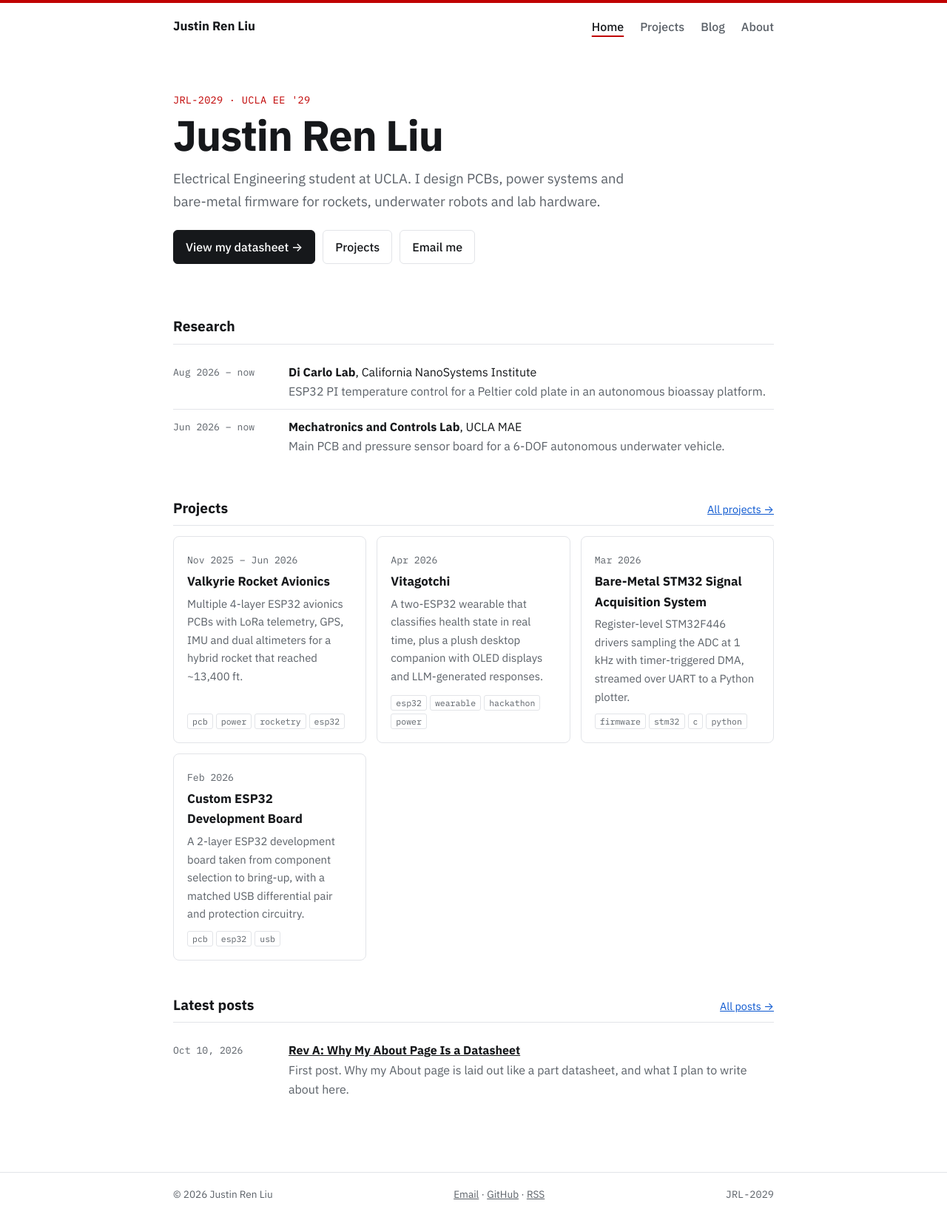
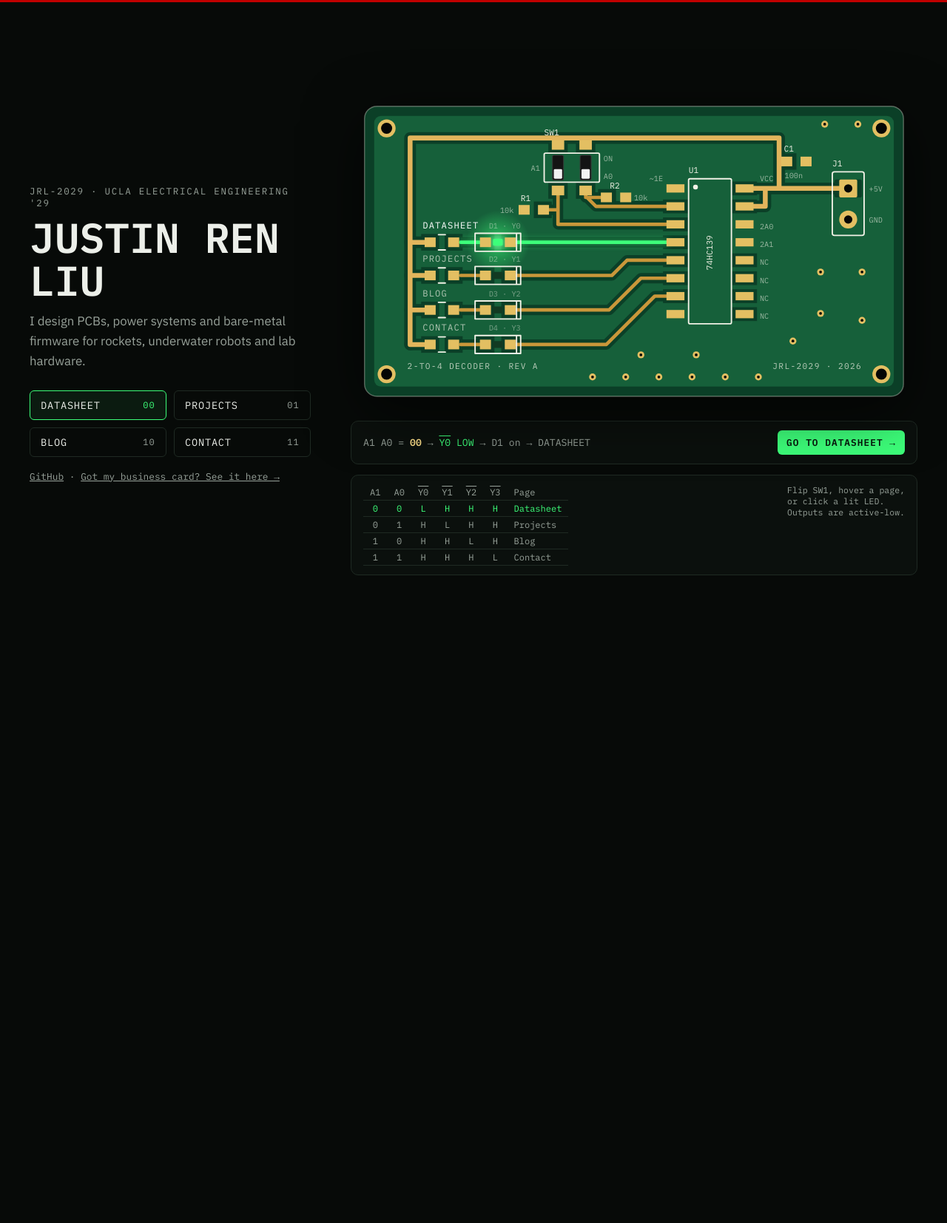
Before and after one commit to 25liujustin1/25liujustin1.github.io, a Jekyll site: the page built from index.html, in a window 1280 px wide. Shown: the whole page at 74% size. Built offline with Jekyll 4.4.1, drawn with Linux system fonts in a browser that asks for light colours; after the commit the page ends 900 px from its top, so only the background shows below that.

Commit message:
Add decoder navigation home page, /card/ landing page and KiCad converter

```diff
--- a/_config.yml
+++ b/_config.yml
@@ -8,6 +8,14 @@ author: Justin Ren Liu
 email: liujustin1@g.ucla.edu
 github: 25liujustin1
 location: Los Angeles, CA
+
+# Board renders shown on the site. Each is a file in _includes/boards/.
+# Swap the hand-drawn decoder for the KiCad render once it exists
+# (python tools/kicad_to_svg.py ... _includes/boards/decoder.svg).
+boards:
+  home: decoder-hand.svg
+  card:            # e.g. card.svg, rendered from the business card's KiCad file
+show_card_link: true   # small "got my card?" link on the home page
 
 url: https://25liujustin1.github.io
 baseurl: ""
@@ -38,3 +46,4 @@ exclude:
   - README.md
   - Gemfile
   - Gemfile.lock
+  - tools
--- /dev/null
+++ b/_includes/nav-href.html
@@ -0,0 +1 @@
+{% if include.url contains ":" %}{{ include.url }}{% else %}{{ include.url | relative_url }}{% endif %}
--- /dev/null
+++ b/_layouts/home.html
@@ -0,0 +1,27 @@
+<!doctype html>
+<html lang="en">
+<head>
+  <meta charset="utf-8">
+  <meta name="viewport" content="width=device-width, initial-scale=1">
+  {% seo %}
+  <link rel="preconnect" href="https://fonts.googleapis.com">
+  <link rel="preconnect" href="https://fonts.gstatic.com" crossorigin>
+  <link href="https://fonts.googleapis.com/css2?family=IBM+Plex+Sans:wght@400;500;600&family=IBM+Plex+Mono:wght@400;500;600&display=swap" rel="stylesheet">
+  <link rel="stylesheet" href="{{ '/assets/css/home.css' | relative_url }}">
+  {% feed_meta %}
+</head>
+<body class="home">
+  {% if page.url != "/" %}
+  <header class="home-header">
+    <a class="brand" href="{{ '/' | relative_url }}">Justin Ren Liu</a>
+    <nav>
+      <a href="{{ '/' | relative_url }}">Home</a>
+      {% for item in site.data.nav %}<a href="{% include nav-href.html url=item.url %}">{{ item.name }}</a>{% endfor %}
+    </nav>
+  </header>
+  {% endif %}
+  <main class="home-main">
+    {{ content }}
+  </main>
+</body>
+</html>
--- /dev/null
+++ b/assets/css/home.css
@@ -0,0 +1,146 @@
+/* Home page and /card/: dark bench with a circuit board */
+:root {
+  --bg: #070a08;
+  --text: #ecefe9;
+  --muted: #98a29a;
+  --line: #1f2a23;
+  --mask: #0b3f27;
+  --pour: #16603a;
+  --copper: #c9973a;
+  --pad: #e3bf62;
+  --silk: #f1f1e6;
+  --high: #ffe08a;
+  --led: #3dff7a;
+  --mono: "IBM Plex Mono", ui-monospace, monospace;
+  --sans: "IBM Plex Sans", system-ui, sans-serif;
+}
+
+* { box-sizing: border-box; }
+
+body.home {
+  margin: 0;
+  min-height: 100vh;
+  background: var(--bg);
+  color: var(--text);
+  font-family: var(--sans);
+  border-top: 3px solid #c00000;
+}
+a { color: inherit; }
+
+.home-main { max-width: 1320px; margin: 0 auto; padding: clamp(20px, 4vw, 48px) clamp(16px, 4vw, 40px); }
+
+/* header on secondary pages that use this layout (e.g. /card/) */
+.home-header {
+  max-width: 1320px; margin: 0 auto; padding: 18px clamp(16px, 4vw, 40px) 0;
+  display: flex; justify-content: space-between; align-items: center; flex-wrap: wrap; gap: 12px;
+}
+.home-header .brand { font-family: var(--mono); font-weight: 600; text-decoration: none; letter-spacing: 0.04em; }
+.home-header nav { display: flex; flex-wrap: wrap; gap: 18px; }
+.home-header nav a { font-family: var(--mono); font-size: 0.85rem; color: var(--muted); text-decoration: none; }
+.home-header nav a:hover { color: var(--text); }
+
+/* ---------- intro ---------- */
+.home-grid {
+  display: grid; grid-template-columns: minmax(260px, 0.8fr) minmax(0, 1.6fr);
+  gap: clamp(24px, 4vw, 56px); align-items: center; min-height: calc(100vh - 3px - 2 * clamp(20px, 4vw, 48px));
+}
+.eyebrow { font-family: var(--mono); font-size: 0.78rem; letter-spacing: 0.14em; color: var(--muted); margin: 0; }
+h1 {
+  font-family: var(--mono); font-weight: 600; text-transform: uppercase;
+  font-size: clamp(2.2rem, 4.4vw, 3.6rem); line-height: 1.02; margin: 10px 0 14px;
+}
+.lead { color: var(--muted); font-size: 1.05rem; line-height: 1.6; margin: 0; max-width: 460px; }
+
+.decoder-nav { display: grid; grid-template-columns: 1fr 1fr; gap: 10px; margin-top: 26px; max-width: 380px; }
+.decoder-nav a {
+  display: flex; justify-content: space-between; align-items: center; gap: 10px;
+  font-family: var(--mono); font-size: 0.85rem; letter-spacing: 0.06em; text-transform: uppercase; text-decoration: none;
+  padding: 10px 14px; border: 1px solid var(--line); border-radius: 6px;
+  transition: border-color 0.15s, background 0.15s;
+}
+.decoder-nav a code { font-family: var(--mono); font-size: 0.75rem; color: var(--muted); letter-spacing: 0.1em; }
+.decoder-nav a.sel { border-color: var(--led); background: rgba(61, 255, 122, 0.07); }
+.decoder-nav a.sel code { color: var(--led); }
+.decoder-nav a:focus-visible { outline: 2px solid var(--led); outline-offset: 2px; }
+
+.small-links { margin: 18px 0 0; font-family: var(--mono); font-size: 0.8rem; color: var(--muted); }
+.small-links a { color: var(--muted); }
+.small-links a:hover { color: var(--text); }
+
+/* ---------- board ---------- */
+.bench { display: flex; flex-direction: column; gap: 14px; min-width: 0; }
+svg.pcb { display: block; width: 100%; height: auto; filter: drop-shadow(0 18px 40px rgba(0, 0, 0, 0.6)); user-select: none; }
+svg.pcb text { font-family: var(--mono); }
+.pcb .board { fill: var(--mask); stroke: rgba(241, 241, 230, 0.35); stroke-width: 1.5; }
+.pcb .pour { fill: var(--pour); }
+.pcb .clear { stroke: var(--mask); fill: none; stroke-linecap: round; stroke-linejoin: round; }
+.pcb .clear-pad { fill: var(--mask); }
+.pcb .cu { stroke: var(--copper); fill: none; stroke-linecap: round; stroke-linejoin: round; transition: stroke 0.2s, filter 0.2s; }
+.pcb .cu.vcc { stroke: #e2b55c; }
+.pcb .cu.addr.hi { stroke: var(--high); filter: drop-shadow(0 0 4px rgba(255, 224, 138, 0.75)); }
+.pcb .cu.active { stroke: var(--led); filter: drop-shadow(0 0 5px rgba(61, 255, 122, 0.8)); }
+.pcb .pad { fill: var(--pad); }
+.pcb .hole { fill: #050605; }
+.pcb .via-ring { fill: var(--pad); }
+.pcb .silk { stroke: var(--silk); fill: none; stroke-width: 2; stroke-linecap: round; stroke-linejoin: round; }
+.pcb .silk-fill { fill: var(--silk); }
+.pcb .silk-t { fill: var(--silk); font-size: 12px; }
+.pcb .silk-v { fill: rgba(241, 241, 230, 0.6); font-size: 11px; }
+.pcb .silk-big { fill: rgba(241, 241, 230, 0.75); font-size: 12px; letter-spacing: 0.12em; }
+
+.pcb .sw { cursor: pointer; }
+.pcb .sw .slot { fill: #141414; stroke: #3a3a3a; stroke-width: 1; }
+.pcb .sw .knob { fill: #f2f2f2; transition: transform 0.25s cubic-bezier(0.3, 1.4, 0.5, 1); }
+.pcb .sw.on .knob { transform: translateY(-20px); }
+.pcb .sw:hover .slot, .pcb .sw:focus-visible .slot { stroke: var(--high); }
+.pcb .sw:focus { outline: none; }
+
+.pcb .out { cursor: pointer; }
+.pcb .out:focus { outline: none; }
+.pcb .out .label { fill: rgba(241, 241, 230, 0.7); font-size: 13px; letter-spacing: 0.1em; transition: fill 0.2s; }
+.pcb .out .addr { fill: rgba(241, 241, 230, 0.45); font-size: 11px; }
+.pcb .out .die { fill: #123a22; transition: fill 0.08s; }
+.pcb .out .glow { opacity: 0; transition: opacity 0.12s; }
+.pcb .out .ring { fill: none; stroke: transparent; stroke-width: 1.5; stroke-dasharray: 4 3; }
+.pcb .out.sel .die { fill: var(--led); }
+.pcb .out.sel .glow { opacity: 1; }
+.pcb .out.sel .label { fill: #fff; }
+.pcb .out:hover .ring, .pcb .out:focus-visible .ring { stroke: var(--led); }
+
+/* ---------- instruments under the board ---------- */
+.status {
+  display: flex; flex-wrap: wrap; justify-content: space-between; align-items: center; gap: 10px 20px;
+  border: 1px solid var(--line); border-radius: 10px; padding: 12px 16px; background: #0b100d;
+  font-family: var(--mono); font-size: 0.82rem;
+}
+.status.top { align-items: flex-start; }
+.status .logic { color: var(--muted); }
+.status .logic b { color: var(--high); font-weight: 600; }
+.status .logic em { color: var(--led); font-style: normal; }
+.status .go {
+  font-size: 0.8rem; letter-spacing: 0.08em; text-transform: uppercase; text-decoration: none;
+  padding: 8px 12px; border-radius: 6px; background: var(--led); color: #06150b; font-weight: 600;
+}
+.truth { border-collapse: collapse; font-size: 0.75rem; color: var(--muted); }
+.truth th, .truth td { padding: 3px 9px; text-align: center; border-bottom: 1px solid var(--line); font-weight: 400; }
+.truth tr.sel td { color: var(--led); }
+.truth td:last-child, .truth th:last-child { text-align: left; }
+.ol { text-decoration: overline; }
+.hint { margin: 0; font-size: 0.72rem; color: var(--muted); }
+
+/* ---------- /card/ ---------- */
+.card-page { max-width: 980px; margin: 0 auto; padding-top: clamp(16px, 4vw, 40px); }
+.card-page .lead { max-width: 620px; }
+.card-stage {
+  margin: 32px 0 0; aspect-ratio: 85.6 / 54; width: 100%; border-radius: 22px;
+  border: 2px dashed #2b3a30; display: grid; place-items: center; text-align: center;
+  background: radial-gradient(ellipse at 30% 20%, rgba(255, 255, 255, 0.04), transparent 60%), #0b130e;
+  color: var(--muted); font-family: var(--mono); font-size: 0.85rem; padding: 20px;
+}
+.card-stage svg.pcb { width: 100%; height: 100%; }
+.card-next { margin-top: 28px; font-family: var(--mono); font-size: 0.85rem; color: var(--muted); }
+.card-next a { color: var(--text); }
+
+@media (max-width: 900px) {
+  .home-grid { grid-template-columns: 1fr; min-height: 0; }
+}
--- /dev/null
+++ b/assets/js/decoder.js
@@ -0,0 +1,72 @@
+// Drives the home page decoder: a 74HC139 with ~1E tied low.
+// Output ~Yn goes LOW (and its LED lights) when the address A1A0 equals n.
+// Works with any board SVG that provides the hooks listed in _includes/boards/decoder-hand.svg.
+(function () {
+  var svg = document.getElementById('pcb');
+  if (!svg) return;
+
+  var swA1 = document.getElementById('sw-a1');
+  var swA0 = document.getElementById('sw-a0');
+  var outs = Array.prototype.slice.call(svg.querySelectorAll('.out[data-addr]'));
+  var navLinks = Array.prototype.slice.call(document.querySelectorAll('.decoder-nav a[data-addr]'));
+  var truthRows = Array.prototype.slice.call(document.querySelectorAll('.truth tr[data-addr]'));
+  var logic = document.getElementById('logic');
+  var go = document.getElementById('go');
+  var a1 = 0, a0 = 0;
+
+  function byAddr(list, n) {
+    return list.filter(function (node) { return +node.getAttribute('data-addr') === n; })[0];
+  }
+  function toggleClass(id, cls, on) {
+    var node = document.getElementById(id);
+    if (node) node.classList.toggle(cls, on);
+  }
+
+  function render() {
+    var sel = a1 * 2 + a0;
+    [[swA1, a1], [swA0, a0]].forEach(function (pair) {
+      if (!pair[0]) return;
+      pair[0].classList.toggle('on', !!pair[1]);
+      pair[0].setAttribute('aria-checked', pair[1] ? 'true' : 'false');
+    });
+    toggleClass('n-a1', 'hi', !!a1);
+    toggleClass('n-a0', 'hi', !!a0);
+    for (var n = 0; n < 4; n++) {
+      var on = n === sel;
+      toggleClass('n-y' + n, 'active', on);
+      toggleClass('n-k' + n, 'active', on);
+      [byAddr(outs, n), byAddr(navLinks, n), byAddr(truthRows, n)].forEach(function (node) {
+        if (node) node.classList.toggle('sel', on);
+      });
+    }
+    var target = byAddr(outs, sel) || byAddr(navLinks, sel);
+    var name = target ? target.getAttribute('data-name') : '';
+    if (logic) {
+      logic.innerHTML = 'A1 A0 = <b>' + a1 + a0 + '</b> → <em><span class="ol">Y' + sel + '</span> LOW</em> → D' + (sel + 1) + ' on → ' + name.toUpperCase();
+    }
+    if (go && target) {
+      go.href = target.getAttribute('href');
+      go.textContent = 'Go to ' + name + ' →';
+    }
+  }
+
+  function setAddr(n) { a1 = (n >> 1) & 1; a0 = n & 1; render(); }
+  function flip(which) { if (which === 'a1') a1 ^= 1; else a0 ^= 1; render(); }
+
+  [[swA1, 'a1'], [swA0, 'a0']].forEach(function (pair) {
+    if (!pair[0]) return;
+    pair[0].addEventListener('click', function () { flip(pair[1]); });
+    pair[0].addEventListener('keydown', function (e) {
+      if (e.key === ' ' || e.key === 'Enter') { e.preventDefault(); flip(pair[1]); }
+    });
+  });
+
+  // hovering or focusing any page (board row, nav button, truth table row) sets the address
+  outs.concat(navLinks, truthRows).forEach(function (node) {
+    var n = +node.getAttribute('data-addr');
+    node.addEventListener('mouseenter', function () { setAddr(n); });
+    node.addEventListener('focus', function () { setAddr(n); });
+  });
+
+  render();
+})();
--- a/index.html
+++ b/index.html
@@ -1,69 +1,44 @@
 ---
-layout: default
+layout: home
 ---
-<section class="hero">
-  <p class="eyebrow mono">{{ site.part_number }} · UCLA EE '29</p>
-  <h1>Justin Ren Liu</h1>
-  <p class="lead">Electrical Engineering student at UCLA. I design PCBs, power systems and bare-metal firmware for rockets, underwater robots and lab hardware.</p>
-  <div class="actions">
-    <a class="btn primary" href="{{ '/about/' | relative_url }}">View my datasheet →</a>
-    <a class="btn" href="{{ '/projects/' | relative_url }}">Projects</a>
-    <a class="btn" href="mailto:{{ site.email }}">Email me</a>
-  </div>
-</section>
+<div class="home-grid">
+  <section class="intro">
+    <p class="eyebrow">{{ site.part_number }} · UCLA ELECTRICAL ENGINEERING '29</p>
+    <h1>Justin Ren Liu</h1>
+    <p class="lead">I design PCBs, power systems and bare-metal firmware for rockets, underwater robots and lab hardware.</p>
+    <nav class="decoder-nav" aria-label="Site">
+      {% for item in site.data.nav %}
+      <a href="{% include nav-href.html url=item.url %}" data-addr="{{ forloop.index0 }}" data-name="{{ item.name }}">{{ item.name }} <code>{{ item.addr }}</code></a>
+      {% endfor %}
+    </nav>
+    <p class="small-links">
+      <a href="https://github.com/{{ site.github }}">GitHub</a>
+      {% if site.show_card_link %} · <a href="{{ '/card/' | relative_url }}">Got my business card? See it here →</a>{% endif %}
+    </p>
+  </section>
 
-<section class="block">
-  <div class="block-head">
-    <h2>Research</h2>
-  </div>
-  <ul class="rows">
-    <li>
-      <span class="when mono">Aug 2026 – now</span>
-      <div><strong>Di Carlo Lab</strong>, California NanoSystems Institute<br>
-      <span class="muted">ESP32 PI temperature control for a Peltier cold plate in an autonomous bioassay platform.</span></div>
-    </li>
-    <li>
-      <span class="when mono">Jun 2026 – now</span>
-      <div><strong>Mechatronics and Controls Lab</strong>, UCLA MAE<br>
-      <span class="muted">Main PCB and pressure sensor board for a 6-DOF autonomous underwater vehicle.</span></div>
-    </li>
-  </ul>
-</section>
+  <section class="bench">
+    {% include boards/{{ site.boards.home }} %}
 
-<section class="block">
-  <div class="block-head">
-    <h2>Projects</h2>
-    <a href="{{ '/projects/' | relative_url }}">All projects →</a>
-  </div>
-  <div class="cards">
-    {% assign projects = site.projects | sort: "order" %}
-    {% for p in projects limit: 4 %}
-    <a class="card" href="{{ p.url | relative_url }}">
-      <span class="when mono">{{ p.period }}</span>
-      <h3>{{ p.title }}</h3>
-      <p>{{ p.summary }}</p>
-      <span class="tags">{% for t in p.tags %}<span class="tag">{{ t }}</span>{% endfor %}</span>
-    </a>
-    {% endfor %}
-  </div>
-</section>
+    <div class="status">
+      <span class="logic" id="logic"></span>
+      <a class="go" id="go" href="{{ '/about/' | relative_url }}">Go →</a>
+    </div>
+    <div class="status top">
+      <table class="truth">
+        <tr><th>A1</th><th>A0</th><th class="ol">Y0</th><th class="ol">Y1</th><th class="ol">Y2</th><th class="ol">Y3</th><th>Page</th></tr>
+        {% for item in site.data.nav %}
+        {% assign n = forloop.index0 %}
+        <tr data-addr="{{ n }}">
+          <td>{{ item.addr | slice: 0 }}</td><td>{{ item.addr | slice: 1 }}</td>
+          {% for k in (0..3) %}<td>{% if k == n %}L{% else %}H{% endif %}</td>{% endfor %}
+          <td>{{ item.name }}</td>
+        </tr>
+        {% endfor %}
+      </table>
+      <p class="hint">Flip SW1, hover a page,<br>or click a lit LED.<br>Outputs are active-low.</p>
+    </div>
+  </section>
+</div>
 
-<section class="block">
-  <div class="block-head">
-    <h2>Latest posts</h2>
-    <a href="{{ '/blog/' | relative_url }}">All posts →</a>
-  </div>
-  {% if site.posts.size > 0 %}
-  <ul class="rows">
-    {% for post in site.posts limit: 3 %}
-    <li>
-      <span class="when mono">{{ post.date | date: "%b %-d, %Y" }}</span>
-      <div><a href="{{ post.url | relative_url }}"><strong>{{ post.title }}</strong></a>
-      {% if post.summary %}<br><span class="muted">{{ post.summary }}</span>{% endif %}</div>
-    </li>
-    {% endfor %}
-  </ul>
-  {% else %}
-  <p class="muted">No posts yet.</p>
-  {% endif %}
-</section>
+<script src="{{ '/assets/js/decoder.js' | relative_url }}" defer></script>
```
Also changed, not shown: _data/nav.yml (added, +14 -0 lines), card/index.html (added, +31 -0 lines), tools/kicad_to_svg.py (added, +310 -0 lines), _includes/boards/decoder-hand.svg (added).
